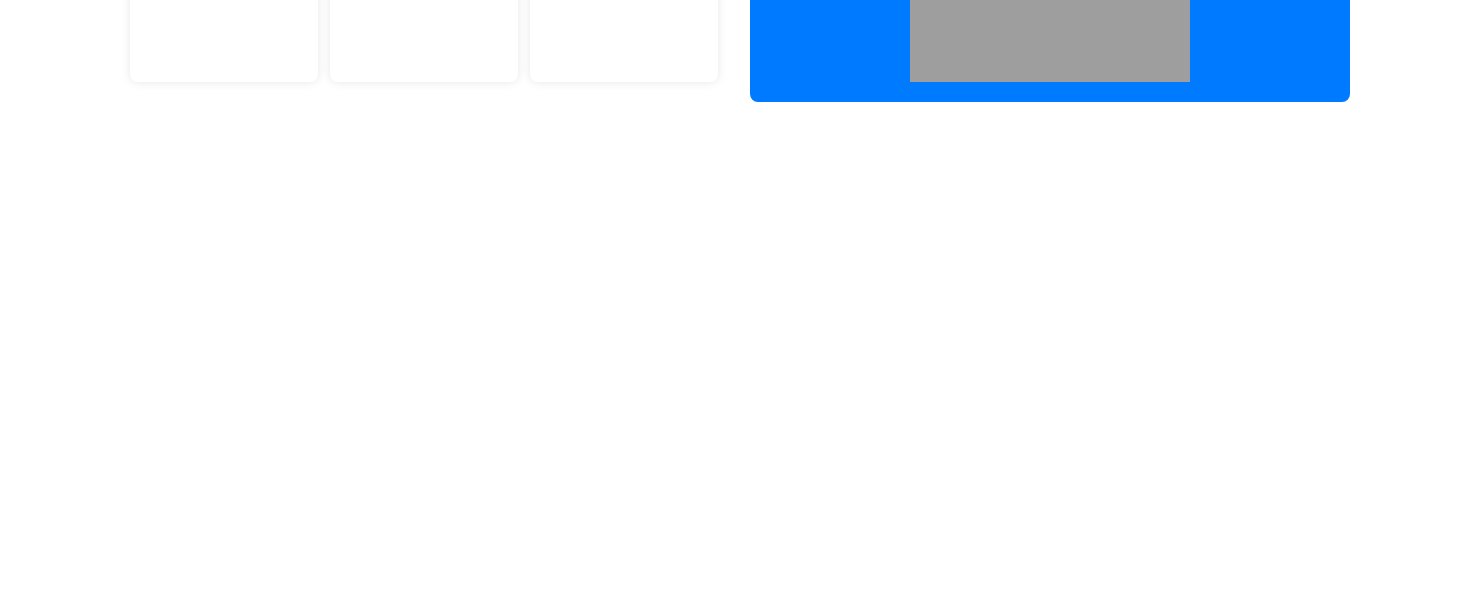
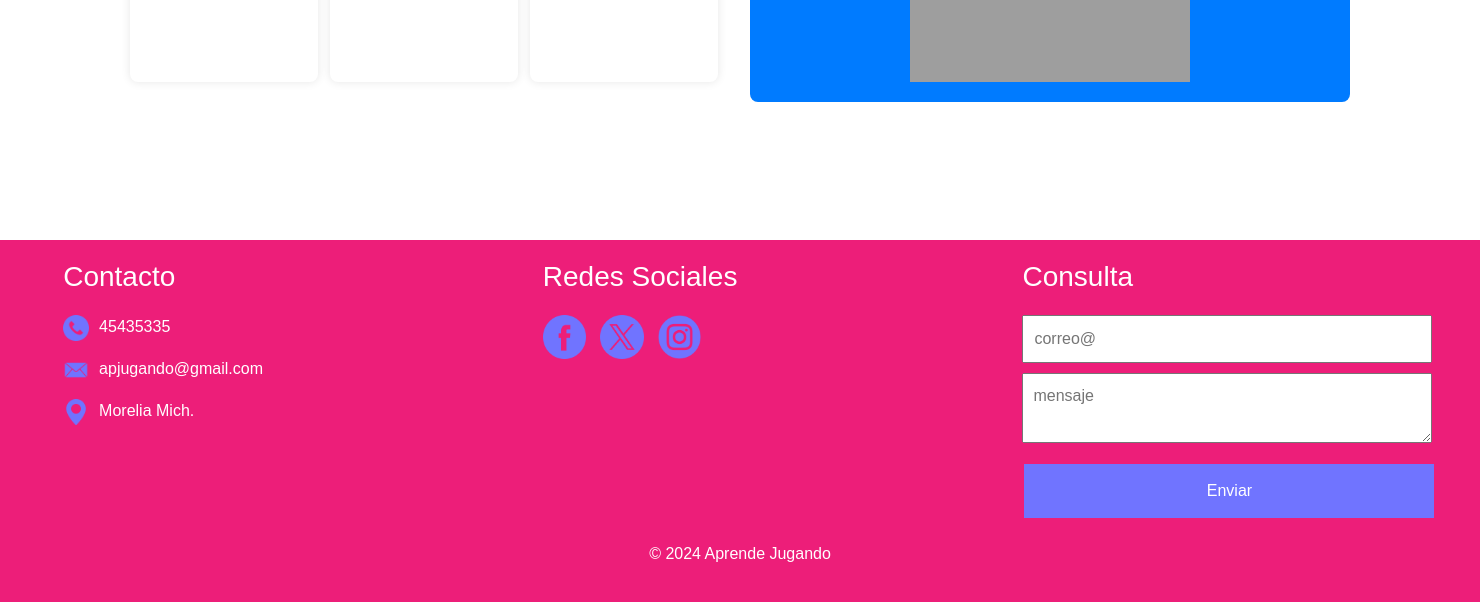
Before and after one commit to LuisOmar7/Aprende_Jugando, a Django app: page / in a window 1480 px wide. Shown: the part 1241-1843 px from the top of the page. Before the commit the page ends 1343 px from the top, so only its background shows below. Run offline with Django 5.2, Linux system fonts and the light colour scheme; some libraries are stand-ins or nearby versions; grey boxes are pictures that could not be loaded.

Commit message:
Footer terminado

```diff
--- a/AprendeJugandoDj/base/static/css/styles.css
+++ b/AprendeJugandoDj/base/static/css/styles.css
@@ -330,3 +330,65 @@ button:hover {
     text-align: left;
     margin-left: 30px;
 }
+
+/* FOOTER */
+.footer {
+    background-color: #ED1E79;
+    padding: 20px;
+    color: white;
+    font-family: Arial, sans-serif;
+    margin-top: 3%;
+}
+
+.inf {
+    color: white;
+    font-family: Arial, sans-serif;
+    margin-bottom: 5%;
+}
+
+.footer-section {
+    margin-bottom: 20px;
+    margin-left: 3%;
+}
+.contact-info,
+.social-media,
+.inquiry-form {
+    display: inline-block;
+    vertical-align: top;
+    width: 30%;
+}
+
+.social-media-icons img {
+    width: 10%;
+    margin-right: 10px;
+}
+
+.cont-media-icons img {
+    width: 6%;
+    margin-right: 10px;
+}
+
+.input-cont{
+    width: calc(100% - 22px);
+    padding: 10px;
+    margin-bottom: 10px;
+}
+
+.input-cont-m{
+    width: calc(100% - 22px);
+    padding: 10px;
+    margin-bottom: 10px;
+}
+
+.button-cont {
+    width: calc(100% - 22px);
+    background-color: #7074FF;
+    border: none;
+    color: white;
+    padding: 15px 32px;
+    text-align: center;
+    display: inline-block;
+    font-size: 16px;
+    margin: 4px 2px;
+    cursor: pointer;
+}
--- a/AprendeJugandoDj/base/templates/base/base.html
+++ b/AprendeJugandoDj/base/templates/base/base.html
@@ -56,6 +56,43 @@
       <!--<img src="{% block imagen2 %} {% endblock %}"> -->
   </div>
 
+  <footer>
+    <div class="footer">
+      <div class="contact-info footer-section">
+        <div class='inf'>
+          <h3>Contacto</h3>
+        </div>
+          <div class='cont-media-icons'>
+            <p><img src="{% static 'images/telefono.png'%}" alt="telefono">45435335</p>
+            <p><img src="{% static 'images/correo.png'%}" alt="correo">apjugando@gmail.com</p>
+            <p><img src="{% static 'images/ubicacion.png'%}" alt="ubicacion">Morelia Mich.</p>
+          </div>
+      </div>
+      <div class="social-media footer-section">
+          <div class='inf'>
+            <h3>Redes Sociales</h3>
+          </div>
+          <div class="social-media-icons">
+              <img src="{% static 'images/facebook.png'%}" alt="Facebook">
+              <img src="{% static 'images/x.png'%}" alt="Twitter">
+              <img src="{% static 'images/instagram.png'%}" alt="Instagram">
+          </div>
+      </div>
+      <div class="inquiry-form footer-section">
+          <div class='inf'>
+            <h3>Consulta</h3>
+          </div>
+          <form action="#">
+              <input class='input-cont' type="email" placeholder="correo@">
+              <textarea class='input-cont-m' type="text" placeholder="mensaje"></textarea>
+              <input class='button-cont' type="submit" value="Enviar">
+          </form>
+      </div>
+      <p style="text-align: center;">© 2024 Aprende Jugando</p>
+    </div>
+
+  </footer>
+
   <script src="{% static 'contenido/js/bootstrap.bundle.min.js' %}"></script>
   <script src="https://code.jquery.com/jquery-3.2.1.slim.min.js" integrity="sha384-KJ3o2DKtIkvYIK3UENzmM7KCkRr/rE9/Qpg6aAZGJwFDMVNA/GpGFF93hXpG5KkN" crossorigin="anonymous"></script>
   <script src="https://cdn.jsdelivr.net/npm/popper.js@1.12.9/dist/umd/popper.min.js" integrity="sha384-ApNbgh9B+Y1QKtv3Rn7W3mgPxhU9K/ScQsAP7hUibX39j7fakFPskvXusvfa0b4Q" crossorigin="anonymous"></script>
```
Also changed, not shown: AprendeJugandoDj/base/static/images/correo.png (added), AprendeJugandoDj/base/static/images/facebook.png (added), AprendeJugandoDj/base/static/images/instagram.png (added), AprendeJugandoDj/base/static/images/telefono.png (added), AprendeJugandoDj/base/static/images/ubicacion.png (added), AprendeJugandoDj/base/static/images/x.png (added).
